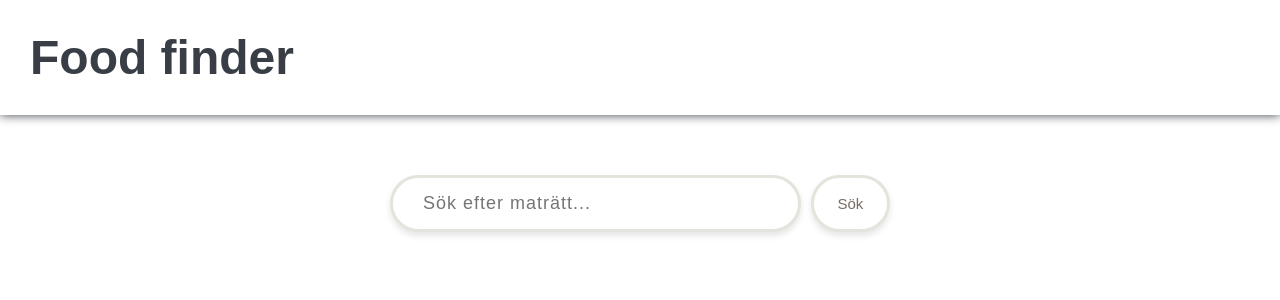
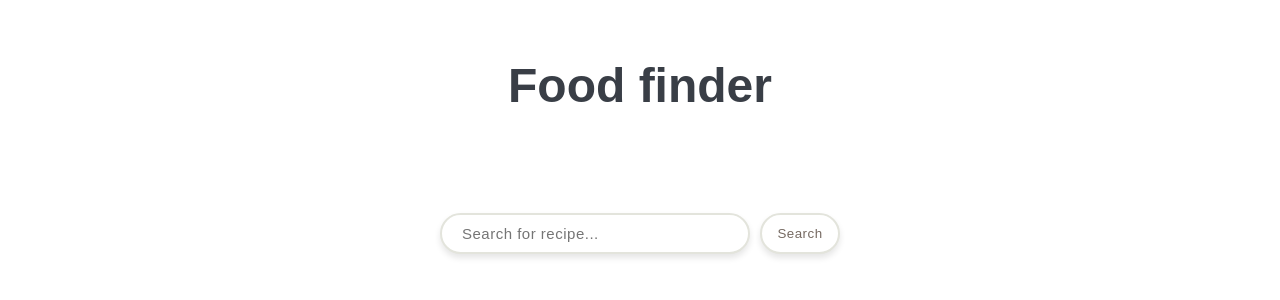
Before and after one commit to katkaun/Food-finder, a React (Vite) app: page / in a window 1280 px wide. Shown: the top 300 px of the page. Built offline with nearby package versions, Linux system fonts and the light colour scheme.

Commit message:
design changes done

```diff
--- a/src/comps/App.jsx
+++ b/src/comps/App.jsx
@@ -16,14 +16,17 @@ function App() {
     <>
       <Navbar />
       <Search foodData = {foodData} setFoodData = {setFoodData} />
+
+      {/* <Wrapper> */}
+          <Recipe foodId={foodId} />
+        {/* </Wrapper> */}
+
       <Container>
-        <Wrapper>
           <FoodList setFoodId = {setFoodId} foodData = {foodData} />
-        </Wrapper>
-        <Wrapper>
-          <Recipe foodId={foodId} />
-        </Wrapper>
-      </Container>
+        </Container>
+
+
+
     </>
   )
 }
--- a/src/comps/FoodItem.jsx
+++ b/src/comps/FoodItem.jsx
@@ -6,14 +6,13 @@ const FoodItem = ({ food, setFoodId }) => {
             <img className={styles.foodImage} src={food.strMealThumb} alt=""/>
             <div className={styles.foodContent}>
                 <p className={styles.foodName}>{food.strMeal}</p>
-                <p className={styles.foodOrigin}></p>
             </div>
 
             <div className={styles.btnContainer}>
                 <button onClick={() => {
                     setFoodId(food.idMeal)
                     }}
-                    className={styles.recipeBtn}>Till receptet</button>
+                    className={styles.recipeBtn}>View recipe</button>
             </div>
         </div>
     );
--- a/src/comps/Recipe.jsx
+++ b/src/comps/Recipe.jsx
@@ -39,22 +39,20 @@ const Recipe = ({ foodId }) => {
         <>
         <div className={styles.card}>
                 <h1 className={styles.title}>{recipe.strMeal}</h1>
+            <div className={styles.recipeContainer}>
                 <img className={styles.recipeImage}src={recipe.strMealThumb} alt={recipe.strMeal} />
 
-            <div className={styles.recipeDetails}>
-                <span><strong>{recipe.strArea}</strong></span>
-                <span><strong>{recipe.strCategory}</strong></span>
-                <span><strong>{recipe.strTags}</strong></span>
-            </div>
-
-            <h2>Ingredienser</h2>
+            <div className={styles.ingredients}>
+                <h2>Ingredients</h2>
                     <ul>
                         {ingredients.map(({ ingredient, measurement }, index) => (
                             <li key={index}>{measurement} {ingredient}</li>
                         ))}
                     </ul>
-            <h2>Gör såhär</h2>
+                    </div>
+                </div>
             <div className={styles.instructions}>
+                <h2>Instructions</h2>
                 <p>{recipe.strInstructions}</p>
             </div>
          </div>
@@ -63,3 +61,11 @@ const Recipe = ({ foodId }) => {
 }
 
 export default Recipe
+
+
+
+                {/* <div className={styles.recipeDetails}>
+                    <span><strong>{recipe.strArea}</strong></span>
+                    <span><strong>{recipe.strCategory}</strong></span>
+                    <span><strong>{recipe.strTags}</strong></span>
+                 </div> */}
--- a/src/comps/Search.jsx
+++ b/src/comps/Search.jsx
@@ -44,8 +44,8 @@ const Search = ({ setFoodData }) => {
             value={input}
             onChange={handleChange}
             type="text"
-            placeholder="Sök efter maträtt..." />
-            <button className={styles.searchBtn} onClick={handleSearch}>Sök</button>
+            placeholder="Search for recipe..." />
+            <button className={styles.searchBtn} onClick={handleSearch}>Search</button>
         </div>
         </form>
     )
--- a/src/styles/App.css
+++ b/src/styles/App.css
@@ -1,3 +1,3 @@
-body {
-    margin: 0;
+* {
+    box-sizing: border-box;
 }
--- a/src/styles/container.module.css
+++ b/src/styles/container.module.css
@@ -1,4 +1,5 @@
 .container {
     display: flex;
-    margin: 50px;
+    flex-wrap: wrap;
+    justify-content: space-around;
 }
--- a/src/styles/foodItem.module.css
+++ b/src/styles/foodItem.module.css
@@ -1,23 +1,25 @@
 .itemContainer {
-    width: 400px;
-    border-radius: 8px;
+    width: 300px;
+    border-radius: 10px;
     box-shadow: 0 4px 6px rgb(0, 0, 0, 0.1);
-    margin: 50px;
+    margin: 20px;
     overflow: hidden;
     font-family: sans-serif;
+    background-color: beige;
 }
 
 .foodImage {
-    max-width: 100%;
+    max-width:100%;
     height: auto;
 }
 
 .foodContent {
     text-align: center;
+    margin: 10px;
 }
 
 .foodName {
-    font-size: 1.5em;
+    font-size: 1.2em;
     font-weight: 600;
     color: #181717;
 }
@@ -25,18 +27,17 @@
 
 .recipeBtn {
     border: none;
-    padding: 10px;
-    font-size: 15px;
-    font-weight: 600;
+    padding: 8px;
     background-color: #EA8E8E;
     color: white;
     cursor: pointer;
     border-radius: 10px;
     box-shadow: 0 4px 6px rgb(0, 0, 0, 0.1);
+    /* margin-left: 20px; */
 }
 
 .btnContainer {
-    margin-bottom: 30px;
+    margin-bottom: 10px;
     display: flex;
     justify-content: space-around;
     text-align: center;
--- a/src/styles/navbar.module.css
+++ b/src/styles/navbar.module.css
@@ -2,7 +2,7 @@
     font-size: 3em;
     font-family:sans-serif;
     font-weight: bold;
-    padding: 30px;
+    padding: 50px;
     color: #393e46;
-    box-shadow: 0px 0px 10px #393e46;
+    text-align: center;
 }
--- a/src/styles/recipe.module.css
+++ b/src/styles/recipe.module.css
@@ -1,11 +1,12 @@
 .card {
-    max-width: 700px;
+    max-width: 800px;
     margin: 30px auto;
     padding: 30px;
     box-shadow: 0 4px 6px rgb(0, 0, 0, 0.1);
     border-radius: 10px;
     font-family: sans-serif;
     color: #181717;
+    background-color: beige;
 }
 
 .title {
@@ -13,20 +14,41 @@
     margin-bottom: 30px;
 }
 
-.recipeImage {
-    max-width: 100%;
-    height: auto;
-    border-radius: 5px;
-    margin-bottom: 30px;
+.recipeContainer {
+    display: flex;
 }
 
-.recipeDetails {
-    margin-bottom: 30px;
-    display: flex;
-    justify-content: space-between;
+.ingredients {
+    margin: 40px;
+}
+
+.ingredients ul {
+    list-style: none;
+    padding: 0;
+    margin: 10px;
+}
+
+.ingredients li {
+    margin-top: 5px;
+}
+
+
+.recipeImage {
+    max-width: 400px;
+    border-radius: 10px;
+    height: auto;
 }
 
 .instructions {
-    padding: 0px;
-    color: #867e7e;
+    margin: 20px;
 }
+
+.instructions h2 {
+    margin-bottom: 10px;
+}
+
+/* .recipeDetails {
+    margin: 10px;
+    display: flex;
+    justify-content: space-between;
+} */
--- a/src/styles/search.module.css
+++ b/src/styles/search.module.css
@@ -1,7 +1,7 @@
 .searchContainer {
-    margin: 60px auto;
+    margin: 50px auto;
     width: 100%;
-    max-width: 500px;
+    max-width: 400px;
     display: flex;
     position: relative;
     font-family: sans-serif;
@@ -9,13 +9,12 @@
 
 .input{
     flex-grow: 2;
-    width: 350px;
-    border: 3px solid #e3e4dc;
-    padding: 15px 30px;
+    border: 2px solid #e3e4dc;
+    padding: 10px 20px;
     border-radius: 50px;
     outline: none;
-    font-size: 18px;
-    letter-spacing: 1px;
+    font-size: 15px;
+    letter-spacing: 0.5px;
     color: #766A62;
     box-shadow: 0 4px 6px rgb(0, 0, 0, 0.1);
     margin-right: 10px;
@@ -25,13 +24,12 @@
     background-color: white;
     cursor: pointer;
     border-radius: 50px;
-    border: 3px solid #e3e4dc;
+    border: 2px solid #e3e4dc;
     box-shadow: 0 4px 6px rgb(0, 0, 0, 0.1);
     width: 80px;
     color: #766A62;
     padding: 10px;
-    font-size: 15px;
-    font-weight: 500;
+    letter-spacing: 0.5px;
   }
 
   .searchBtn:hover {
--- a/src/styles/wrapper.module.css
+++ b/src/styles/wrapper.module.css
@@ -1,5 +1,5 @@
-.wrapper {
+/* .wrapper {
     flex: 1;
     padding: 0px;
     margin: 30px;
-}
+} */
```
Also changed, not shown: 1 other file (tests, documents, lock files or other folders). Lines whose indentation alone changed are shown as unchanged.
